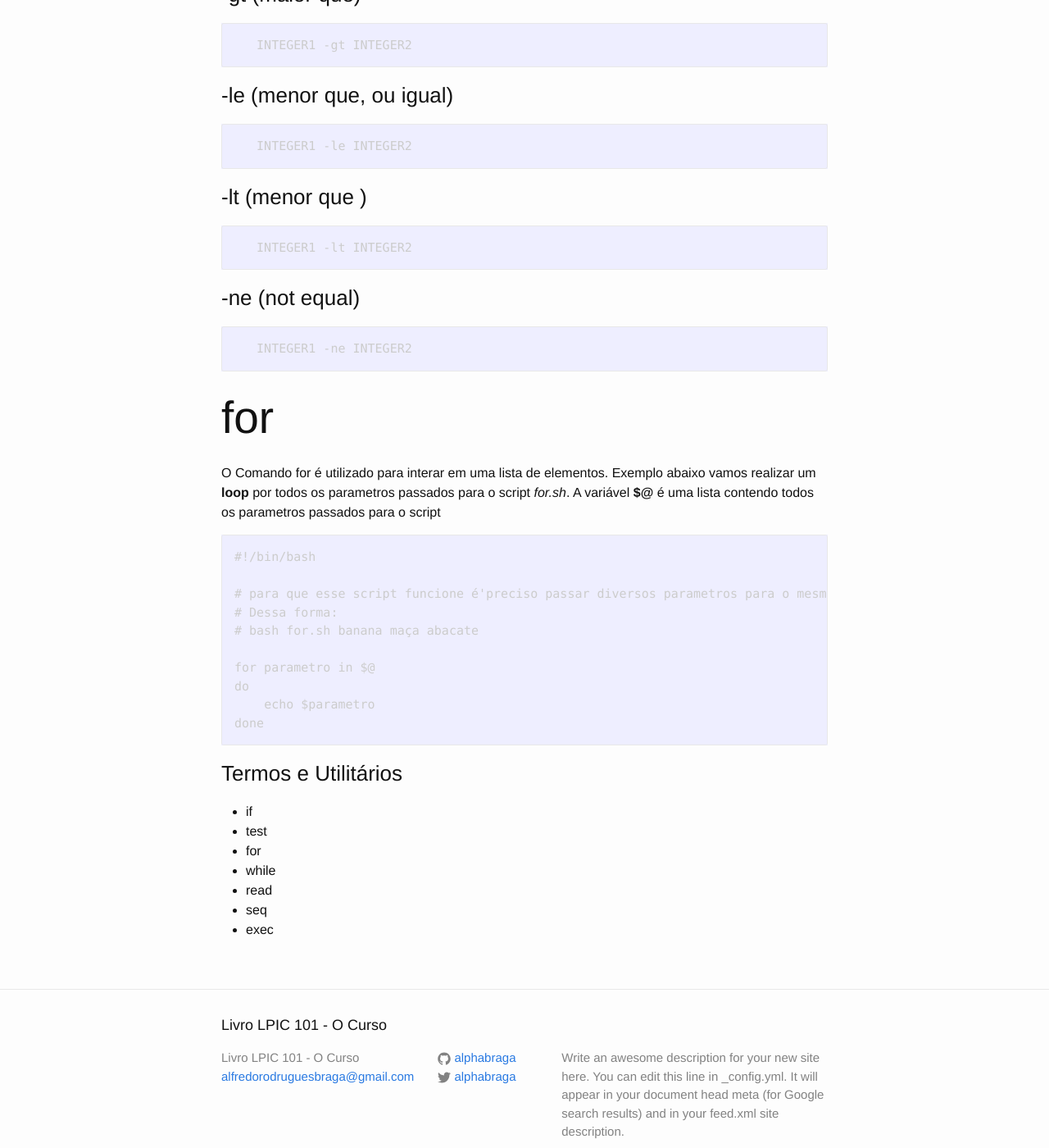
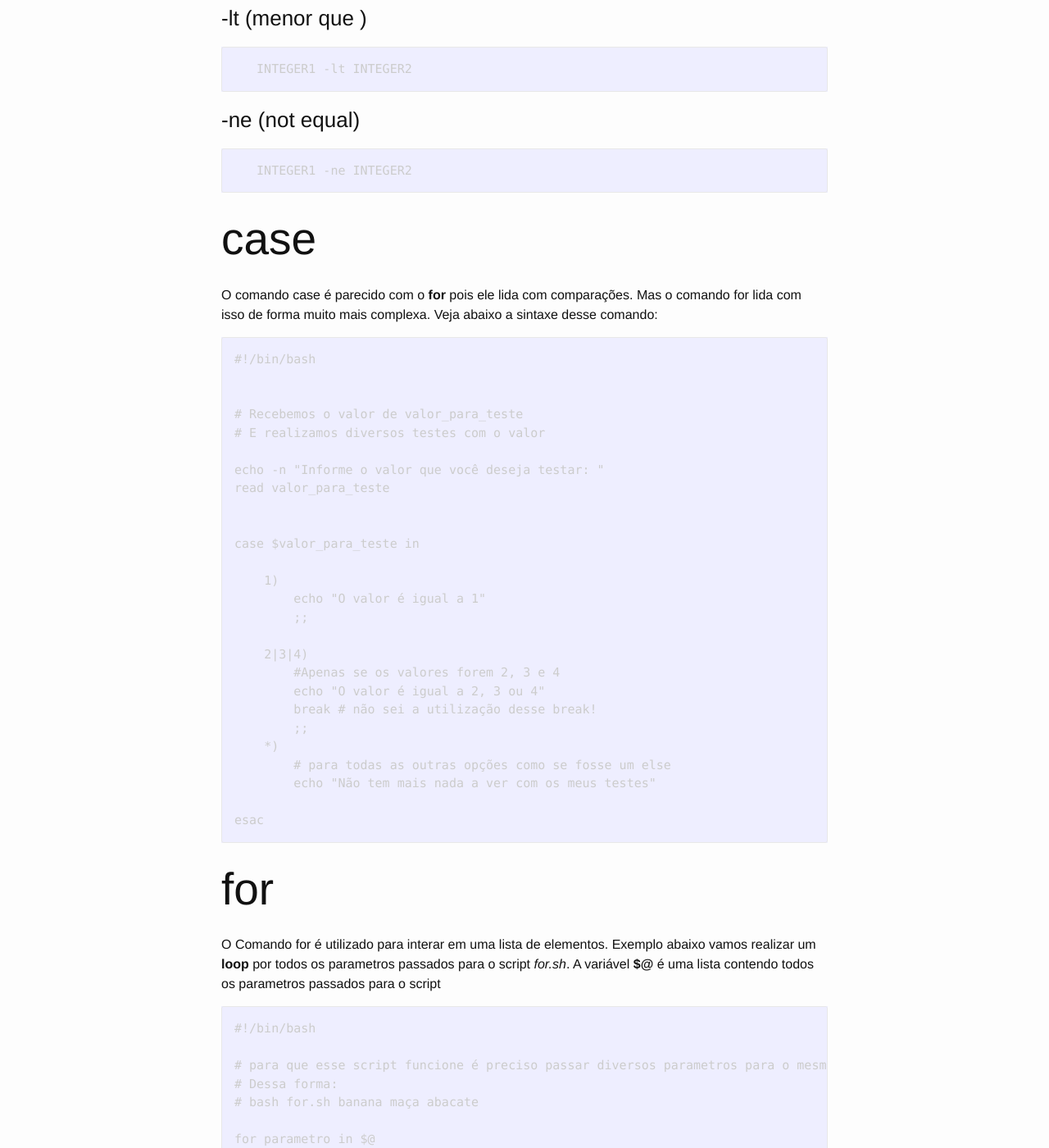
Before and after one commit to alphabraga/lpic1, a Jekyll site: the page built from topicos/105/105-2-customize-ou-escreva-scripts-simples.md, in a window 1280 px wide and 1400 px high, scrolled down 4883 px. Shown: the whole window at 82% size. Built offline with Jekyll 4.4.1, drawn with Linux system fonts in a browser that asks for light colours; some of the changed text lies outside the part shown.

Commit message:
adicionando sintexe do case

```diff
--- a/topicos/105/105-2-customize-ou-escreva-scripts-simples.md
+++ b/topicos/105/105-2-customize-ou-escreva-scripts-simples.md
@@ -142,21 +142,21 @@ Verificamos se a expressão é falsa
 	echo $?
 	0
 
-## -a (AND)
+### -a (AND)
 Verificamos se duas expressões são verdadeiras
 
 	test 1 -eq 1 -a 1 -eq 1
 	echo $?
 	0
 
-## -o (OR)
+### -o (OR)
 Verificamos se uma das duas expressões são verdadeiras
 
 	test 1 -eq 1 -o 1 -eq 2
 	echo $?
 	0
 
-## -n STRING
+### -n STRING
 #NÃO CONSIGO REALIZAR UM EXEMPLO DESSE TOPICO -n
 Verificamos se o tamanho de uma string é diferente de zero
 
@@ -164,7 +164,7 @@ Verificamos se o tamanho de uma string é diferente de zero
 	echo $?
 	0
 
-## STRING = STRING
+### STRING = STRING
 Verificamos se as strings são iguais
 
 	test linux = linux
@@ -175,7 +175,7 @@ Verificamos se as strings são iguais
 	echo $?
 	1
 
-## STRING != STRING
+### STRING != STRING
 Verificamos se as strings são diferentes
 
 	test linux != linuZ
@@ -209,6 +209,41 @@ Maoir que ou igual
        INTEGER1 -ne INTEGER2
 
 
+## case
+
+O comando case é parecido com o **for** pois ele lida com comparações. Mas o comando for lida com isso de forma muito mais complexa. Veja abaixo a sintaxe desse comando:
+
+
+
+	#!/bin/bash
+
+
+	# Recebemos o valor de valor_para_teste
+	# E realizamos diversos testes com o valor
+
+	echo -n "Informe o valor que você deseja testar: "
+	read valor_para_teste
+
+
+	case $valor_para_teste in
+
+		1)
+			echo "O valor é igual a 1"
+			;;
+
+		2|3|4)
+			#Apenas se os valores forem 2, 3 e 4
+			echo "O valor é igual a 2, 3 ou 4"
+			break # não sei a utilização desse break!
+			;;
+		*)
+			# para todas as outras opções como se fosse um else
+			echo "Não tem mais nada a ver com os meus testes"
+
+	esac
+
+
+
 ## for
 
 O Comando for é utilizado para interar em uma lista de elementos. Exemplo abaixo vamos realizar um **loop** por todos os parametros passados para o script *for.sh*. A variável **$@** é uma lista contendo todos os parametros passados para o script
@@ -216,7 +251,7 @@ O Comando for é utilizado para interar em uma lista de elementos. Exemplo abaix
 
 	#!/bin/bash
 
-	# para que esse script funcione é'preciso passar diversos parametros para o mesmo
+	# para que esse script funcione é preciso passar diversos parametros para o mesmo
 	# Dessa forma:
 	# bash for.sh banana maça abacate
 
@@ -225,6 +260,17 @@ O Comando for é utilizado para interar em uma lista de elementos. Exemplo abaix
 		echo $parametro
 	done
 
+
+<pre class="command-line language-bash" data-user="alphabraga" data-host="localhost" >
+<code>bash for.sh banana abacate melancia</code>
+banana
+abacate
+melancia
+</pre>
+
+## while
+
+Assim como o comando **for** o comando **while** realializa loops. E ele funciona da seguinte forma.
 
 ### Termos e Utilitários
 
```
